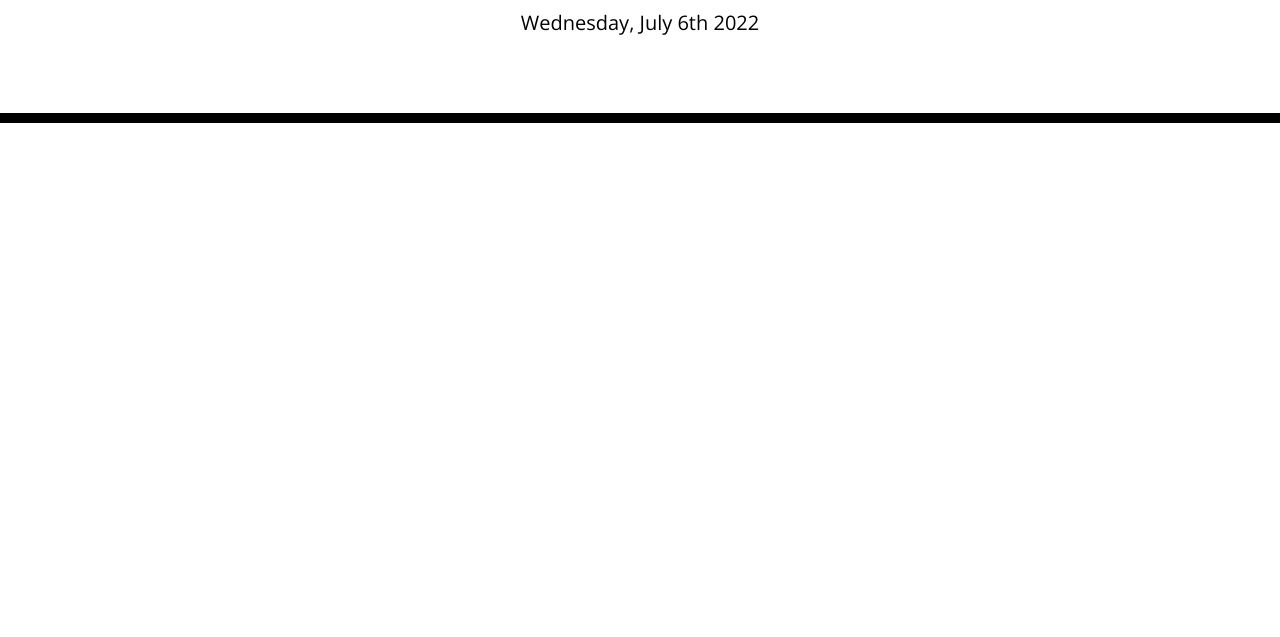
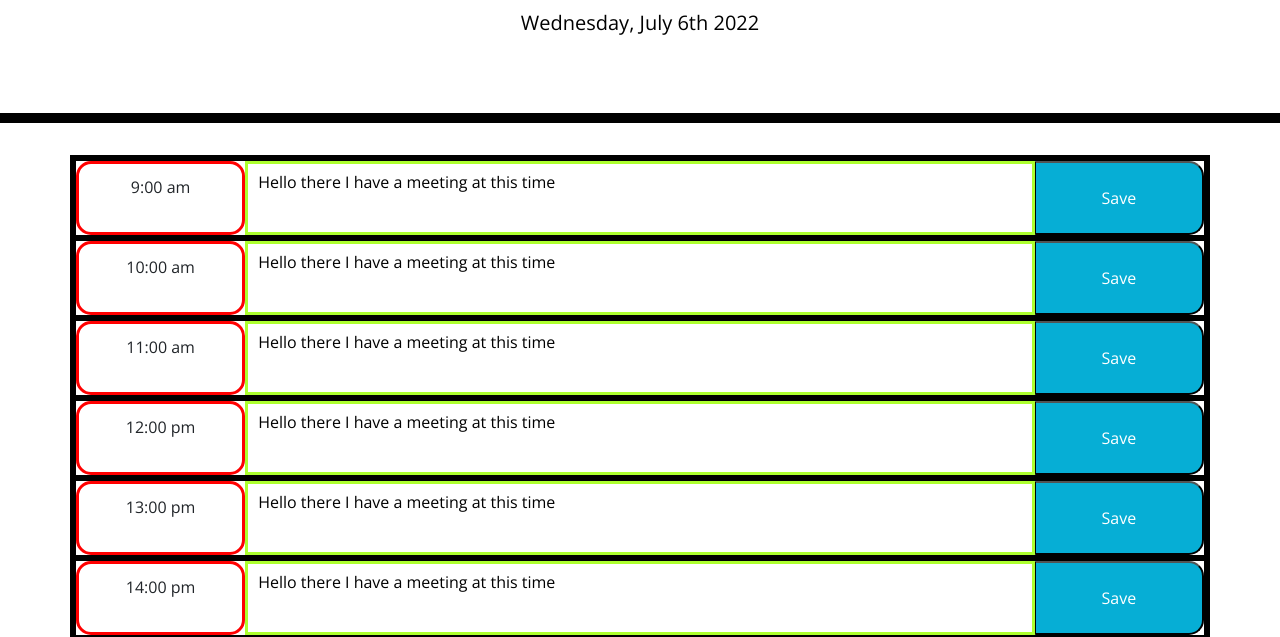
Before and after one commit to TheBigBookMan/Work_Day_Scheduler, a plain HTML site: page Develop/index.html in a window 1280 px wide. Shown: the part 181-818 px from the top of the page. Drawn offline with nearby package versions, Linux system fonts and the light colour scheme.

Commit message:
Added in the JQuery to create the elemtns of the time-block, row and saveBtn and appended them into the body container, this was done in Javascript.

```diff
--- a/Develop/app.js
+++ b/Develop/app.js
@@ -1,15 +1,64 @@
 // variables
 var timerId = $('#currentDay');
-
+var containerId = $('.container')
 
 // Setting the date with momentjs
 var dateTime = moment();
 timerId.text(dateTime.format("dddd, MMMM Do Y"))
 
 
-// CREATE THE TIME BLOCKS FOR BUSINESS HOURS BETWEEN 9AM to 5PM COLOR CODED- GREY= EVENT HAPPENED, PINK= CURRENT HOUR, GREEN= UPCOMING. USE BOOTSTRAP TO CREATE IT
+// CREATE THE TIME BLOCKS FOR BUSINESS HOURS BETWEEN 9AM to 5PM COLOR CODED- GREY= EVENT HAPPENED, PINK= CURRENT HOUR, GREEN= UPCOMING. EACH TIMEBLOCK IS A TEXT AREA WHERE USER CAN ENTER TEXT USE TEXT AREA CLASS FROM CSS
+
+createRow = (time) => {
+    // row
+    var rowContainer = $('<div>');
+    rowContainer.addClass('row');
+    rowContainer.css('display', 'flex');
+    rowContainer.css('justify-content', 'space-between');
+    containerId.append(rowContainer);
+
+
+
+    // timeblock
+    var timeBlock = $('<div>');
+    timeBlock.addClass('time-block');
+    timeBlock.text(time);
+    timeBlock.css('width', '15%');
+    rowContainer.append(timeBlock);
+
+
+
+    // textarea
+    var textArea = $('<textarea>');
+    textArea.text("Hello there I have a meeting at this time"); //placeholder
+    textArea.css('width', '70%');
+    rowContainer.append(textArea);
+
+
+
+    // save btn
+    var saveBtn = $('<button>');
+    saveBtn.addClass('saveBtn');
+    saveBtn.text('Save'); //placeholder put logo in
+    saveBtn.css('width', '15%')
+    rowContainer.append(saveBtn);
+};
+
+
+
 
 // INFO IS STORED IN LOCAL FILE AND IT COMES BACK UP ON THE SCREEN ONCE ITS REFRESHED
 
 
 // JQUERY AND THE SAVE BUTON IS PAIRED TO THE SIBLING OF THE INFO/TEXT BLOCK OF TIME
+
+
+createRow("9:00 am")
+createRow("10:00 am")
+createRow("11:00 am")
+createRow("12:00 pm")
+createRow("13:00 pm")
+createRow("14:00 pm")
+createRow("15:00 pm")
+createRow("16:00 pm")
+createRow("17:00 pm")
--- a/Develop/style.css
+++ b/Develop/style.css
@@ -11,6 +11,13 @@ textarea{
   color: #000000;
   border-left: 1px solid black;
   padding: 10px;
+  border: greenyellow solid 3px;
+}
+
+.container {
+  border: black solid 3px;
+  display: flex;
+  flex-direction: column;
 }
 
 .jumbotron {
@@ -27,13 +34,16 @@ textarea{
 
 .time-block{
   text-align: center;
+  padding: 15px;
   border-radius: 15px;
+  border: red solid 3px;
 }
 
 .row {
   white-space: pre-wrap;
   height: 80px;
-  border-top: 1px solid white;;
+  border-top: 1px solid white;
+  border: black solid 3px;
 }
 
 .hour {
```
Also changed, not shown: Develop/index.html (+1 -1 lines).
